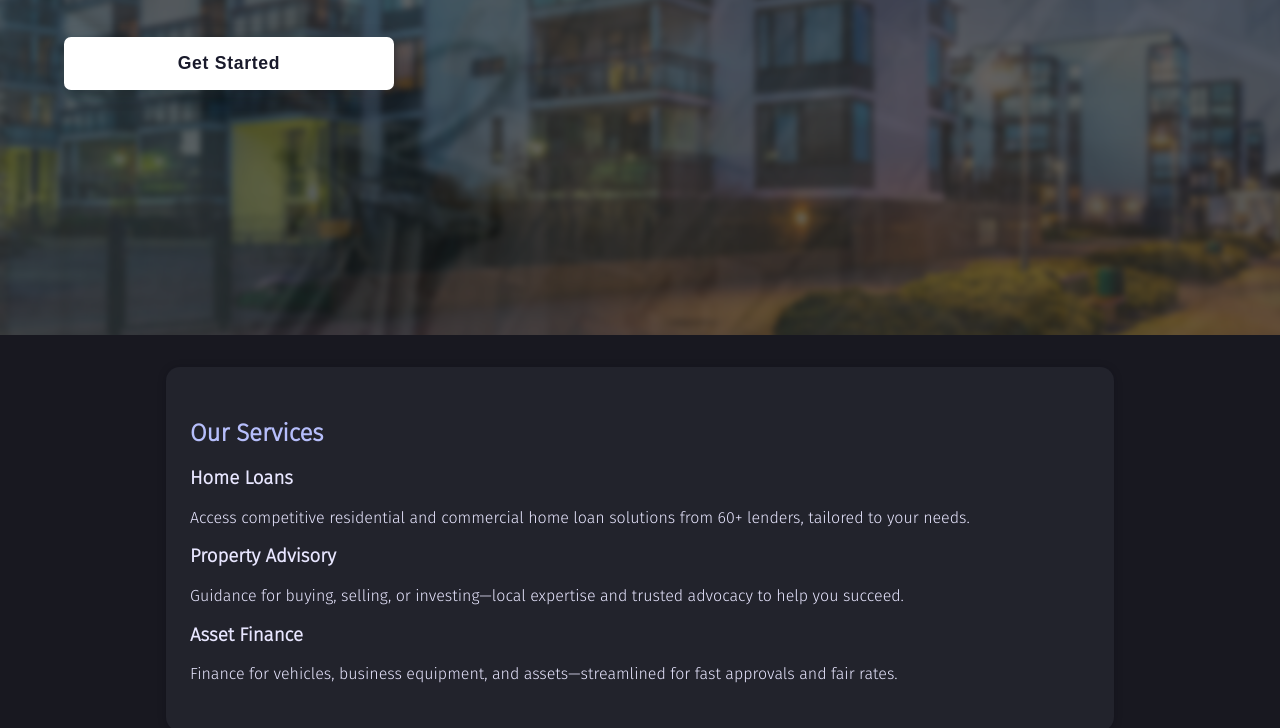
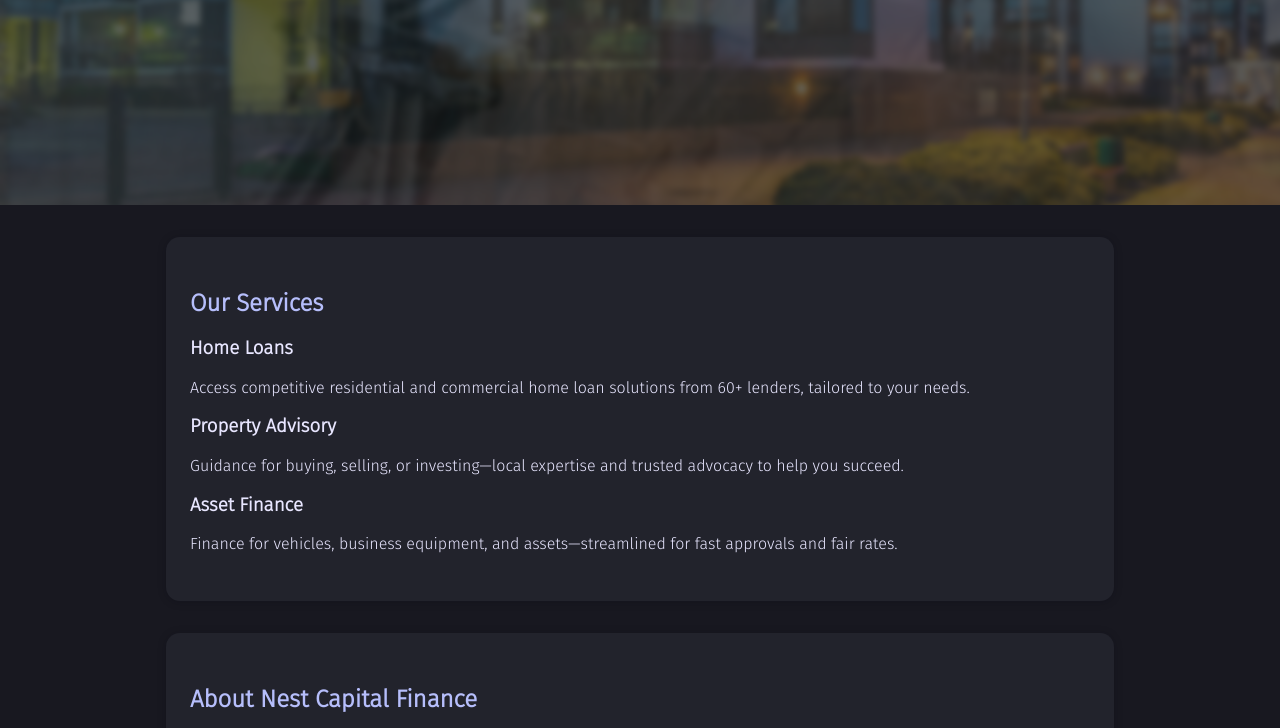
Before and after one commit to Shaggyyyz/nestcapitalfinance-landing, a plain HTML site: page index.html in a window 1280 px wide. Shown: the part 515-1243 px from the top of the page. Drawn offline with Linux system fonts and the light colour scheme.

Commit message:
Update index.html

```diff
--- a/index.html
+++ b/index.html
@@ -102,8 +102,10 @@
       color: #606060;
     }
     main {
-      padding-top: 130px;
-    }
+  /* Remove padding-top, or set to 0 if you prefer: */
+  /* padding-top: 0; */
+}
+
 .hero {
   position: relative;
   min-height: 90vh;
```
